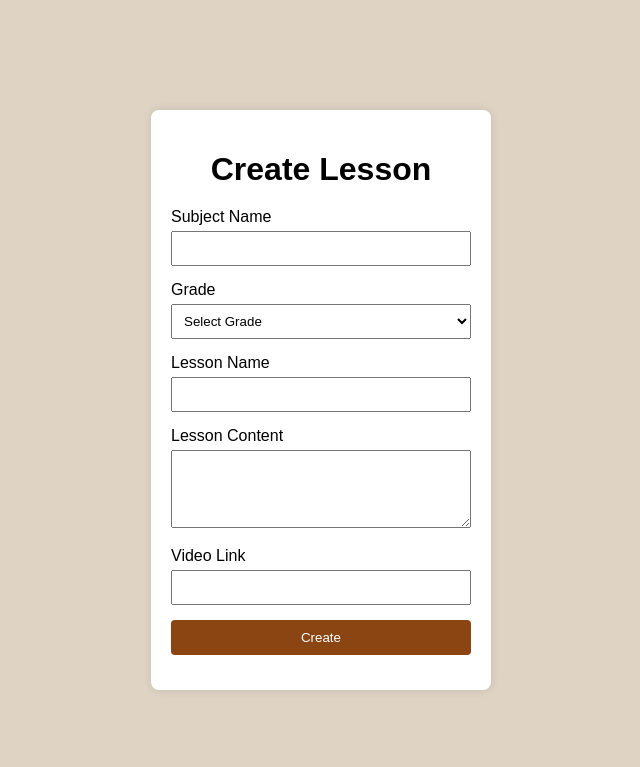
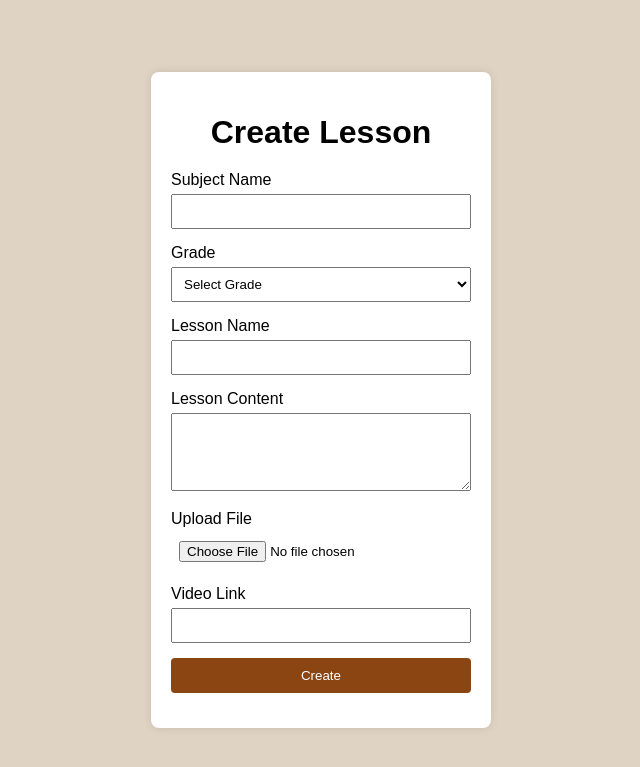
Before and after one commit to zyadwael/LMS, a Flask app: page /create_lesson/1 in a window 1280 px wide. Shown: the top 767 px of the page, without its empty margins (319-959 px from the left). Run offline with Flask 3, Linux system fonts and the light colour scheme; a user stored in the database is signed in.

Commit message:
Update create_lesson.html

```diff
--- a/templates/create_lesson.html
+++ b/templates/create_lesson.html
@@ -99,6 +99,10 @@
                 <textarea id="content" name="content" rows="4" required></textarea>
             </div>
             <div class="form-group">
+                <label for="file">Upload File</label>
+                <input type="file" id="file" name="file">
+            </div>
+            <div class="form-group">
                 <label for="videoLink">Video Link</label>
                 <input type="text" id="videoLink" name="videoLink">
             </div>
```
